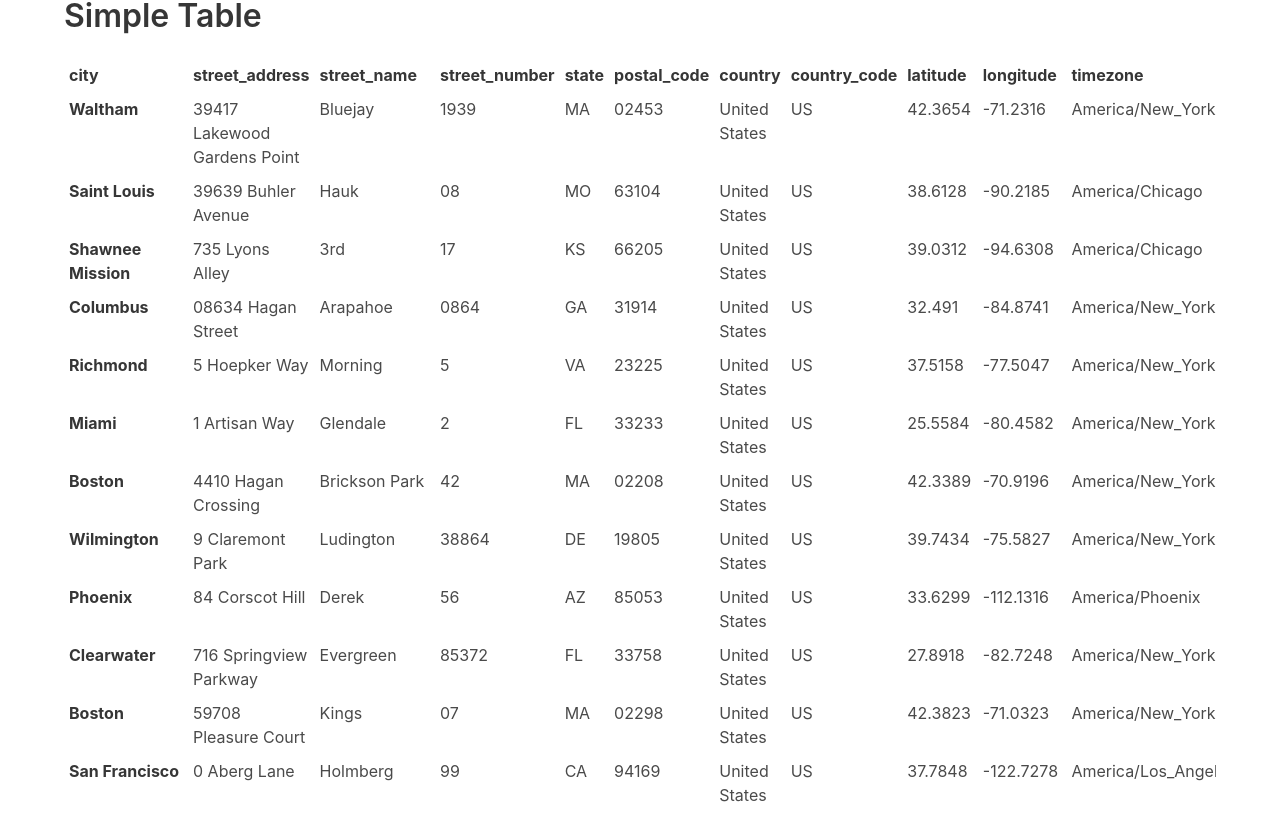
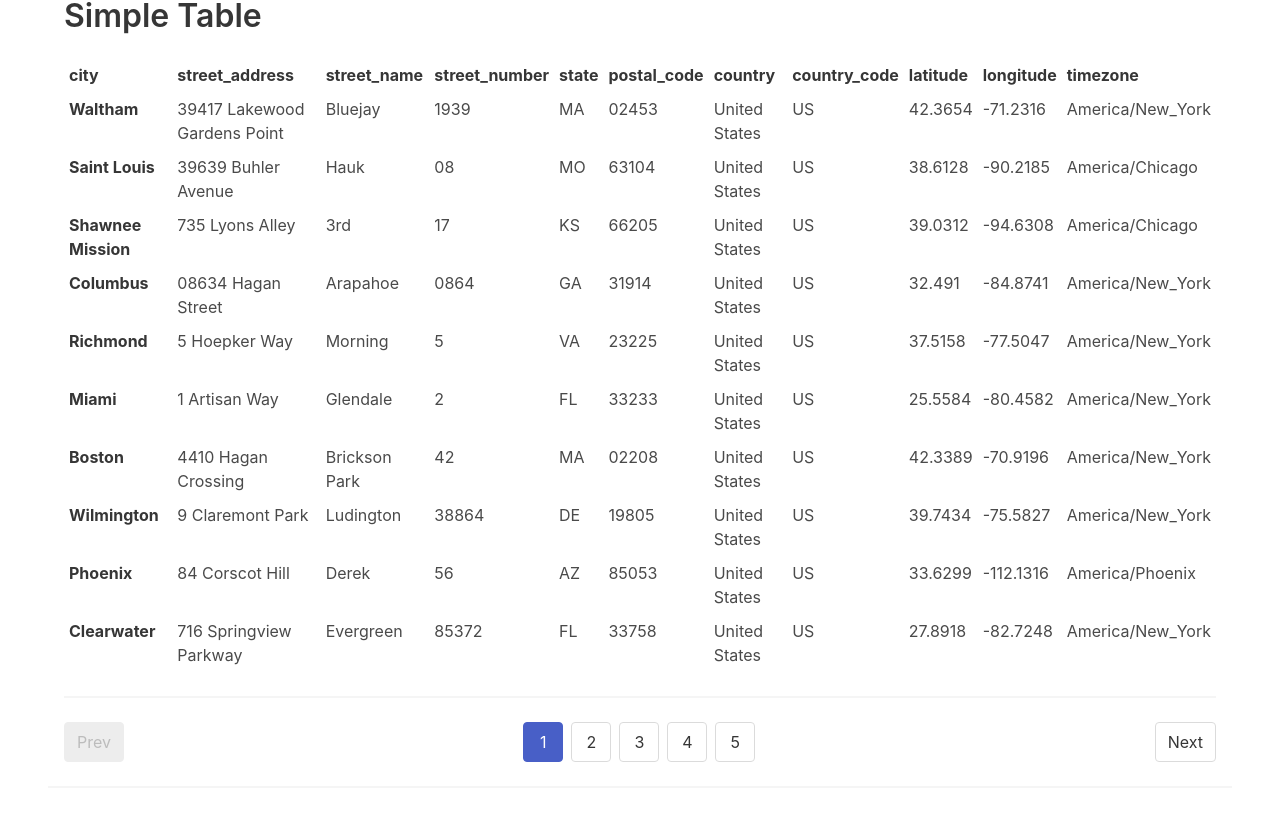
Before and after one commit to point-red/point-table-vue, a Vue app: page / in a window 1280 px wide. Shown: the part 223-1037 px from the top of the page. Built offline with nearby package versions, Linux system fonts and the light colour scheme.

Commit message:
add pagination for using props

```diff
--- a/src/components/PointTable.vue
+++ b/src/components/PointTable.vue
@@ -1,10 +1,11 @@
 <template>
-<div ref="tableWrapper" @scroll="horizontalScroll">
+<div>
+  <div ref="tableWrapper" class="table-wraper" @scroll="horizontalScroll">
     <table ref="mainTable">
       <thead ref="tableHead">
         <slot name="p-head">
-        <tr v-if="mutableHead">
-          <template v-for="(key, index) in mutableHead">
+          <tr v-if="computedHead">
+            <template v-for="(key, index) in computedHead">
               <th :key="index">{{ key }}</th>
             </template>
           </tr>
@@ -12,8 +13,8 @@
       </thead>
       <thead ref="stickyTableHead" class="table-head-fixed">
         <slot name="p-sticky-head">
-        <tr v-if="mutableHead">
-          <template v-for="(key, index) in mutableHead">
+          <tr v-if="computedHead">
+            <template v-for="(key, index) in computedHead">
               <th :key="index">{{ key }}</th>
             </template>
           </tr>
@@ -21,8 +22,8 @@
       </thead>
       <thead ref="stickyBgTableHead" class="table-bg-head-fixed">
         <slot name="p-sticky-bg-head">
-        <tr v-if="mutableHead">
-          <template v-for="(key, index) in mutableHead">
+          <tr v-if="computedHead">
+            <template v-for="(key, index) in computedHead">
               <th :key="index">{{ key }}</th>
             </template>
           </tr>
@@ -30,7 +31,7 @@
       </thead>
       <tbody ref="tableBody">
         <slot name="p-body">
-        <tr v-for="(data, indexData) in mutableBody" :key="indexData">
+          <tr v-for="(data, indexData) in computedBody" :key="indexData">
             <template v-for="(key, indexKey) in Object.keys(data)">
               <th :key="indexKey" v-if="indexKey == 0">{{ data[key] }}</th>
               <td :key="indexKey" v-else>{{ data[key] }}</td>
@@ -40,6 +41,19 @@
       </tbody>
     </table>
     <div ref="anchorBottom"></div>
+  </div>
+  <hr/>
+  <div class="pagination is-centered" v-if="pageCount > 1 && mutableBody">
+    <a class="pagination-previous" @click="paginatePrev" :disabled="page == 1">Prev</a>
+    <a class="pagination-next" @click="paginateNext" :disabled="page == pageCount">Next</a>
+    <ul class="pagination-list">
+      <template v-for="(n, index) in pageCount">
+      <li :key="index" v-if="showPageNumber(n)">
+        <a @click="page=n" class="pagination-link" :class="{'is-current': page == n}">{{n}}</a>
+      </li>
+      </template>
+    </ul>
+  </div>
 </div>
 </template>
 
@@ -52,13 +66,18 @@ export default {
     },
     headers: {
       type: Object
+    },
+    limit: {
+      type: Number,
+      default: 10
     }
   },
   data: function () {
     return {
       anchorTop: 0,
       anchorBottom: 0,
-      mutableBody: this.data
+      mutableBody: this.data,
+      page: 1
     }
   },
   computed: {
@@ -69,13 +88,26 @@ export default {
         return false
       }
     },
-    mutableHead () {
+    computedHead () {
       if (this.headers != undefined) {
         return Object.values(this.headers)
       } else if (this.mutableBody) {
         return Object.keys(this.mutableBody[0])
       } else {
         return
+      }
+    },
+    computedBody () {
+      // slice pagination data if using props
+      if (this.mutableBody) {
+        return this.mutableBody.slice((this.limit * this.page) - this.limit, this.limit * this.page)
+      }
+    },
+    pageCount () {
+      // count pagination data if using props
+      return 10
+      if (this.mutableBody) {
+        return Math.ceil(this.mutableBody.length / this.limit)
       }
     }
   },
@@ -138,6 +170,28 @@ export default {
         this.$refs.stickyTableHead.style.display = 'none'
         this.$refs.stickyBgTableHead.style.display = 'none'
       }
+    },
+    paginatePrev () {
+      this.page -= 1
+    },
+    paginateNext () {
+      this.page += 1
+    },
+    showPageNumber(n) {
+      // first three number
+      if (n <= 5 && this.page <= 3) {
+        return true
+      }
+      // between first three number and last three number
+      if (this.page >= 3 && n > this.page - 3 && n < this.page + 3) {
+        return true
+      }
+      // last three number
+      if (n > this.pageCount - 5 && this.page > this.pageCount - 3) {
+        return true
+      }
+
+      return false
     }
   },
   mounted () {
@@ -177,9 +231,6 @@ div {
   overflow: auto;
   z-index: 1;
 }
-table {
-  margin-bottom: 15px;
-}
 tr, td, th {
   padding: 5px;
 }
--- a/src/views/UsingProps.vue
+++ b/src/views/UsingProps.vue
@@ -31,17 +31,17 @@ export default {
       streets: streets,
       posts: posts,
       headers: {
-        'city': 'city',
-        'street_address': 'street address',
-        'street_name': 'street name',
-        'street_number': 'street number',
-        'state': 'state',
-        'postal_code': 'postal code',
-        'country': 'country',
-        'country_code': 'country code',
-        'latitude': 'latitude',
-        'longitude': 'longitude',
-        'timezone': 'timezone'
+        'city': 'City',
+        'street_address': 'Street Address',
+        'street_name': 'Street Name',
+        'street_number': 'Street Number',
+        'state': 'State',
+        'postal_code': 'Postal Code',
+        'country': 'Country',
+        'country_code': 'CC',
+        'latitude': 'Latitude',
+        'longitude': 'Longitude',
+        'timezone': 'Timezone'
       }
     }
   }
```
Lines whose indentation alone changed are shown as unchanged.
